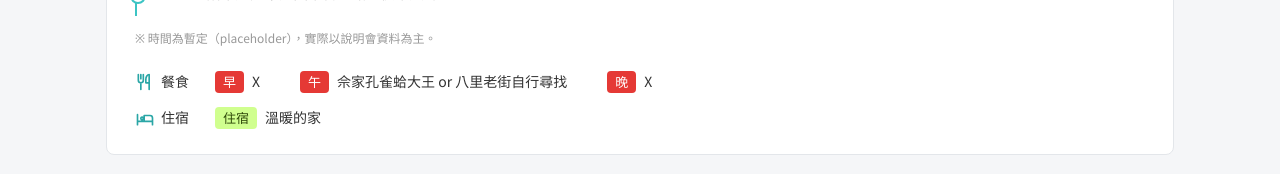
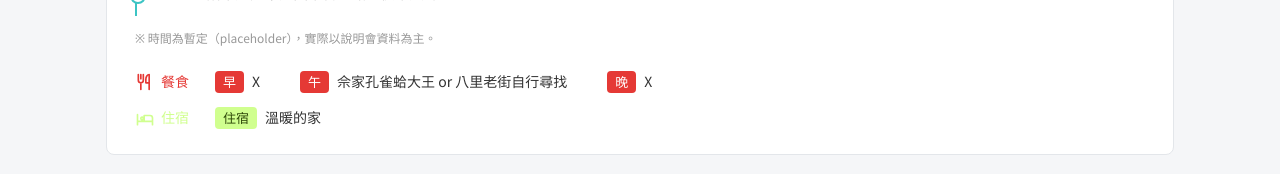
Before and after one commit to Marlo-liu0217/bali-trip, a plain HTML site: page index.html in a window 1280 px wide. Shown: the part 2879-3053 px from the top of the page. Drawn offline with Linux system fonts and the light colour scheme.

Commit message:
Color 餐食 label red and 住宿 label green
Co-Authored-By: Claude Opus 5.5 <noreply@anthropic.com>

```diff
--- a/index.html
+++ b/index.html
@@ -146,7 +146,9 @@ details[open] summary::before{content:"－ "}
 .meals .row{display:flex;align-items:flex-start;gap:16px}
 .meals .items{display:flex;flex-wrap:wrap;gap:8px 40px;flex:1}
 .meals .lbl{flex:none;display:inline-flex;align-items:center;gap:6px;font-weight:500;color:var(--text);min-width:64px}
-.meals .lbl svg{width:20px;height:20px;color:var(--main-dark)}
+.meals .lbl svg{width:20px;height:20px}
+.meals .lbl.meal{color:var(--price)}
+.meals .lbl.stay{color:#d0ff8f}
 .meals .k{display:inline-block;border-radius:4px;padding:0 8px;margin-right:8px;font-size:13px}
 .meals .k.meal{background:var(--price);color:#fff}
 .meals .k.stay{background:#d0ff8f;color:#2f4a0a}
@@ -356,13 +358,13 @@ footer li{margin:2px 0;word-break:break-all}
 
     <div class="meals">
       <div class="row">
-        <span class="lbl"><svg viewBox="0 0 24 24" fill="none" stroke="currentColor" stroke-width="2" stroke-linecap="round" stroke-linejoin="round" aria-hidden="true"><path d="M4 3v7a3 3 0 0 0 3 3v8M10 3v7a3 3 0 0 1-3 3M7 3v5M17 21V3c-2.2 0-4 2.7-4 6v4h4"/></svg>餐食</span>
+        <span class="lbl meal"><svg viewBox="0 0 24 24" fill="none" stroke="currentColor" stroke-width="2" stroke-linecap="round" stroke-linejoin="round" aria-hidden="true"><path d="M4 3v7a3 3 0 0 0 3 3v8M10 3v7a3 3 0 0 1-3 3M7 3v5M17 21V3c-2.2 0-4 2.7-4 6v4h4"/></svg>餐食</span>
         <div class="items"><div><span class="k meal">早</span>X</div>
         <div><span class="k meal">午</span>佘家孔雀蛤大王 or 八里老街自行尋找</span></div>
         <div><span class="k meal">晚</span>X</div></div>
       </div>
       <div class="row">
-        <span class="lbl"><svg viewBox="0 0 24 24" fill="none" stroke="currentColor" stroke-width="2" stroke-linecap="round" stroke-linejoin="round" aria-hidden="true"><path d="M3 20V8M3 16h18v4M21 16v-4a3 3 0 0 0-3-3h-7v7M7 12.5a1.5 1.5 0 1 0 0-.01"/></svg>住宿</span>
+        <span class="lbl stay"><svg viewBox="0 0 24 24" fill="none" stroke="currentColor" stroke-width="2" stroke-linecap="round" stroke-linejoin="round" aria-hidden="true"><path d="M3 20V8M3 16h18v4M21 16v-4a3 3 0 0 0-3-3h-7v7M7 12.5a1.5 1.5 0 1 0 0-.01"/></svg>住宿</span>
         <div class="items"><div><span class="k stay">住宿</span>溫暖的家</div></div>
       </div>
     </div>
```
Also changed, not shown: 1 other file.
